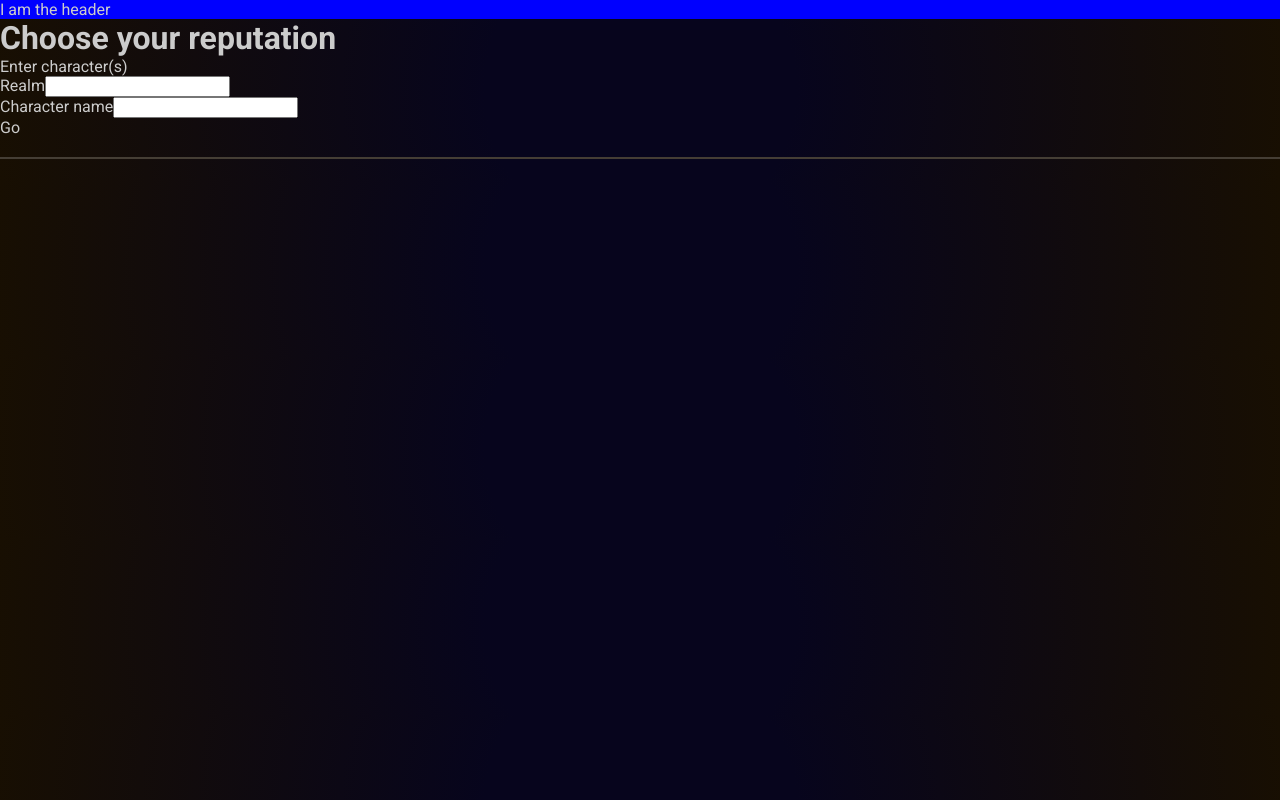
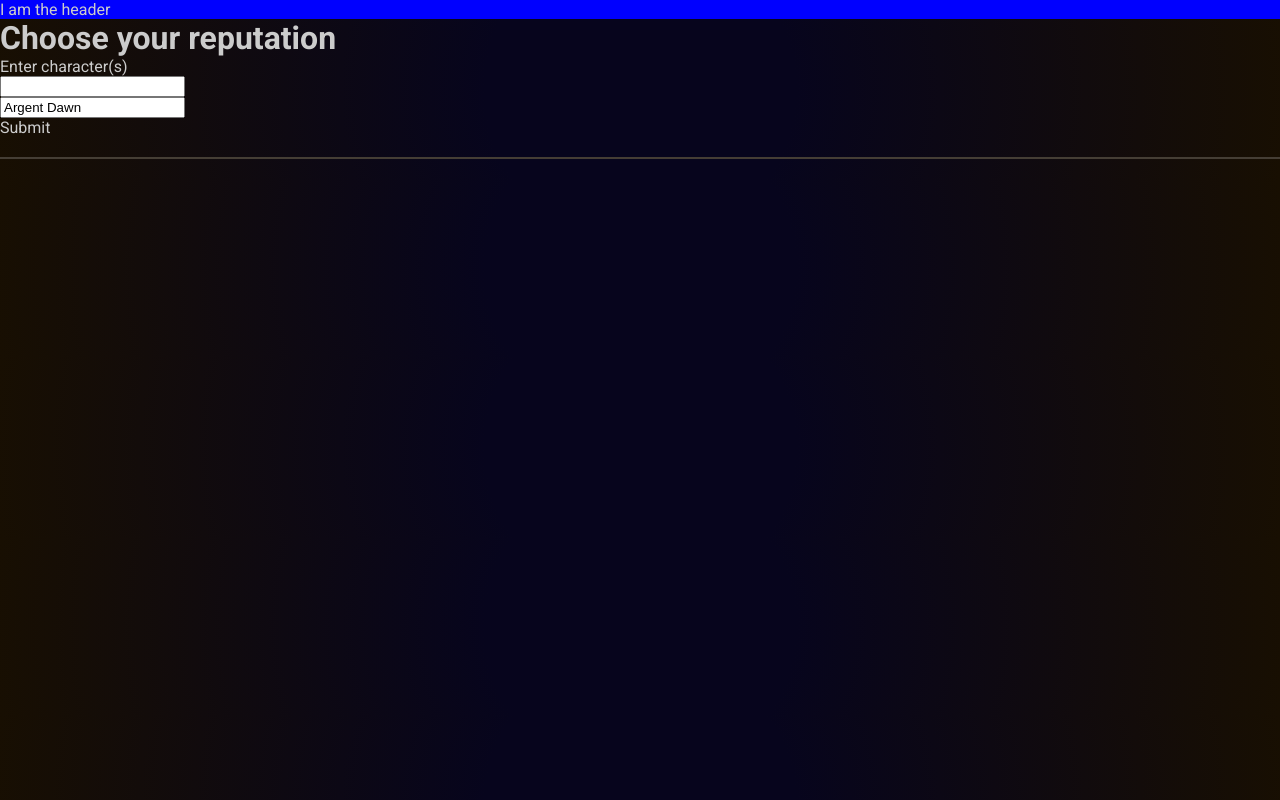
Before and after one commit to jennikate/sgr-test-reps, a React app: page /reputation in a window 1280 px wide. Built offline with nearby package versions, Linux system fonts and the light colour scheme; no server answers.

Commit message:
Some refactoring of forms

```diff
--- a/src/Components/Button.jsx
+++ b/src/Components/Button.jsx
@@ -1,9 +1,10 @@
 import PropTypes from 'prop-types';
 
-const Button = ({ label, styleClass, onClick }) => {
+const Button = ({ label, styleClass, type, onClick }) => {
   return (
     <button
       className={`button ${styleClass}`}
+      type={type}
       onClick={(e) => onClick(e)}
     >
       {label}
@@ -13,12 +14,14 @@ const Button = ({ label, styleClass, onClick }) => {
 
 Button.propTypes = {
   styleClass: PropTypes.string,
+  type: PropTypes.string,
   label: PropTypes.string.isRequired,
   onClick: PropTypes.func.isRequired,
 };
 
 Button.defaultProps = {
   styleClass: 'button-primary',
+  type: 'button',
 };
 
 export default Button;
--- /dev/null
+++ b/src/Components/DisplayForm.jsx
@@ -0,0 +1,71 @@
+import { useEffect, useState } from 'react';
+import PropTypes from 'prop-types';
+import Button from './Button';
+import InputField from './FormFields/InputField';
+
+const determineFieldType = ({ field, handleChange }) => {
+  let res;
+  switch (field.type) {
+    case 'input': res = <InputField field={field} handleChange={handleChange} />;
+      break;
+  }
+  return res;
+};
+
+const DisplayForm = ({ autocomplete, fields, handleSubmit }) => {
+  const [formData, setFormData] = useState({});
+
+  // set any default values into formData
+  const addExistingValues = (fields) => {
+    fields.map((field) => {
+      if (field.defaultValue) { setFormData({ ...formData, [field.fieldName]: field.defaultValue }); }
+    });
+  };
+
+  const handleChange = (value) => {
+    setFormData({ ...formData, [value.name]: value.value });
+  };
+
+  useEffect(() => {
+    if (fields) {
+      addExistingValues(fields);
+    }
+  }, [fields, setFormData]);
+
+  return (
+    <form autoComplete={autocomplete}>
+      {fields && fields.map((field) => {
+        return (
+          <div key={field.id}>
+            {determineFieldType({ field: field, handleChange: handleChange })}
+          </div>
+        );
+      })}
+      <Button
+        label="Submit"
+        styleClass="button-primary"
+        type="submit"
+        onClick={(e) => handleSubmit(e, { formData })}
+      />
+    </form>
+  );
+};
+
+DisplayForm.propTypes = {
+  autocomplete: PropTypes.string,
+  fields: PropTypes.arrayOf(
+    PropTypes.shape({
+      fieldName: PropTypes.string.isRequired,
+      id: PropTypes.string.isRequired,
+      type: PropTypes.string.isRequired,
+    }),
+  ),
+  handleSubmit: PropTypes.func.isRequired,
+};
+
+DisplayForm.DefaultProps = {
+  autocomplete: 'on',
+};
+
+
+export default DisplayForm;
--- /dev/null
+++ b/src/Components/FormFields/InputField.jsx
@@ -0,0 +1,43 @@
+import { useState } from 'react';
+import PropTypes from 'prop-types';
+import { validateInput } from '../../utils/Validator';
+
+const InputField = ({ field, handleChange }) => {
+  const [error, setError] = useState(false);
+
+
+  const localHandleChange = (e) => {
+    // setError(validateInput(validators, value)); // run validation on change (to do on submit move this to parent)
+    handleChange({ name: e.target.name, value: e.target.value }); // pass value back to the parent component
+  };
+
+  return (
+    <div>
+      {field.label && <label htmlFor={field.fieldName}>{field.label}</label>}
+      <input
+        defaultValue={field.defaultValue}
+        id={field.id}
+        name={field.fieldName}
+        type={field.type}
+        value={field.value}
+        onChange={localHandleChange} // run the local function when input value changes
+      />
+      {error && <span>{error.message}</span>}
+    </div>
+  );
+};
+
+InputField.propTypes = {
+  field: PropTypes.shape({
+    defaultValue: PropTypes.string,
+    fieldName: PropTypes.string.isRequired,
+    id: PropTypes.string.isRequired,
+    label: PropTypes.string,
+    type: PropTypes.string.isRequired,
+    value: PropTypes.string,
+    validators: PropTypes.array,
+  }),
+  handleChange: PropTypes.func.isRequired,
+};
+
+export default InputField;
--- a/src/Components/InputField.jsx
+++ /dev/null
@@ -1,46 +0,0 @@
-import { useState } from 'react';
-import PropTypes from 'prop-types';
-import { validateInput } from '../utils/Validator';
-
-const InputField = ({ name, id, value, label, type, validators, parentHandleChange }) => {
-  const [error, setError] = useState(false);
-
-  const localHandleChange = (e) => {
-    setError(validateInput(validators, value)); // run validation on change (to do on submit move this to parent)
-    parentHandleChange({ name: e.target.name, value: e.target.value }); // pass value back to the parent component
-  };
-
-  return (
-    <div>
-      {label && <label htmlFor={name}>{label}</label>}
-      <input
-        name={name}
-        id={id}
-        type={type}
-        value={value.name}
-        onChange={localHandleChange} // run the local function when input value changes
-      />
-      {error && <span>{error.message}</span>}
-    </div>
-  );
-};
-
-InputField.propTypes = {
-  name: PropTypes.string.isRequired,
-  id: PropTypes.string.isRequired,
-  value: PropTypes.string,
-  label: PropTypes.string,
-  type: PropTypes.string,
-  validators: PropTypes.array,
-  parentHandleChange: PropTypes.func.isRequired,
-};
-
-// add defaults for non required fields so things don't break
-InputField.defaultProps = {
-  value: '',
-  label: '',
-  type: 'text',
-  validators: [],
-};
-
-export default InputField;
--- a/src/Pages/CharactersRep.jsx
+++ b/src/Pages/CharactersRep.jsx
@@ -1,12 +1,11 @@
 import { useState } from 'react';
 import axios from 'axios';
 import { BLIZZ_API_URL, BLIZZ_CONFIG } from '../Content/ApiConstants';
-import Button from '../Components/Button';
-import InputField from '../Components/InputField';
+import DisplayForm from '../Components/DisplayForm';
 import { Validators } from '../utils/Validator';
 
 const CharacterReputation = () => {
-  const [values, setValues] = useState({});
+  // const [values, setValues] = useState({});
   const characterForm = [
     {
       type: 'input',
@@ -46,50 +45,22 @@ const CharacterReputation = () => {
     setCharacterReps(resultArray);
   };
 
-  const handleChange = (value) => {
-    setValues(value);
-  };
-
-  const handleClick = (e) => {
+  const handleSubmit = (e, formData) => {
+    console.log('submit')
     e.preventDefault();
-    console.log(values);
+    console.log(formData);
   };
 
   return (
     <main className="main">
       <h1>Choose your reputation</h1>
       <p>Enter character(s)</p>
-      <div>
-        <InputField
-          type="text"
-          label="Realm"
-          name="realm"
-          id="realm"
-          value={values.realm}
-          validators={[
-            {check: Validators.required, message: 'This field is required'},
-          ]}
-          parentHandleChange={handleChange}
-        />
+      <DisplayForm
+        autocomplete={'off'}
+        fields={characterForm}
+        handleSubmit={handleSubmit}
+      />
 
-        <InputField
-          type="text"
-          label="Character name"
-          name="characterName"
-          id="characterName"
-          value={values.characterName}
-          validators={[
-            {check: Validators.required, message: 'This field is required'},
-          ]}
-          parentHandleChange={handleChange}
-        />
-
-        <Button
-          label="Go"
-          onClick={handleClick}
-        />
-
-      </div>
       <hr />
       {characterReps && <h2>Reps for {requestedRep}</h2>}
       {characterReps && characterReps.map((character) => {
```
Also changed, not shown: src/Context/contextExplanations.js (added, +30 -0 lines).
